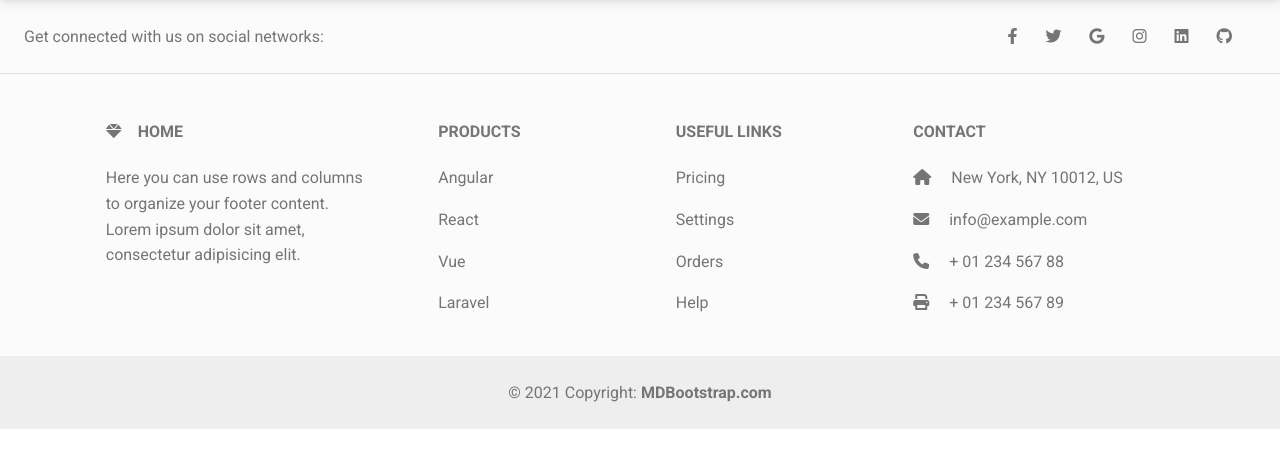
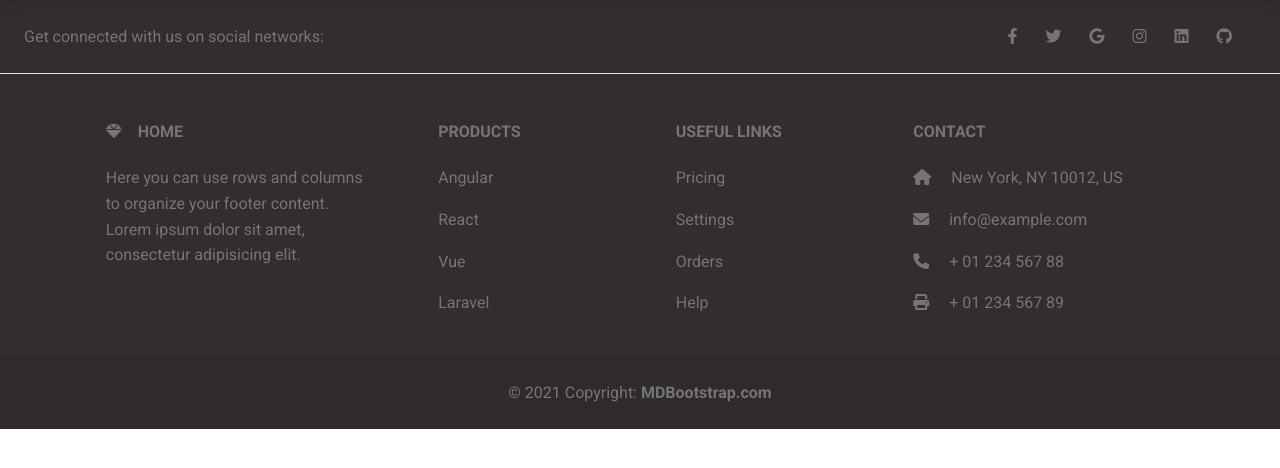
Before and after one commit to Manooonlb/Fantasy-League, a PHP site: page / in a window 1280 px wide. Shown: the part 59-527 px from the top of the page. Run offline with PHP 8.4, Linux system fonts and the light colour scheme; some libraries are stand-ins or nearby versions.

Commit message:
modification theme footer

```diff
--- a/footer.php
+++ b/footer.php
@@ -1,5 +1,5 @@
 <!-- Footer -->
-<footer class="text-center text-lg-start bg-light text-muted">
+<footer class="text-center text-lg-start bg-dark text-muted">
   <!-- Section: Social media -->
   <section class="d-flex justify-content-center justify-content-lg-between p-4 border-bottom">
     <!-- Left -->
```
